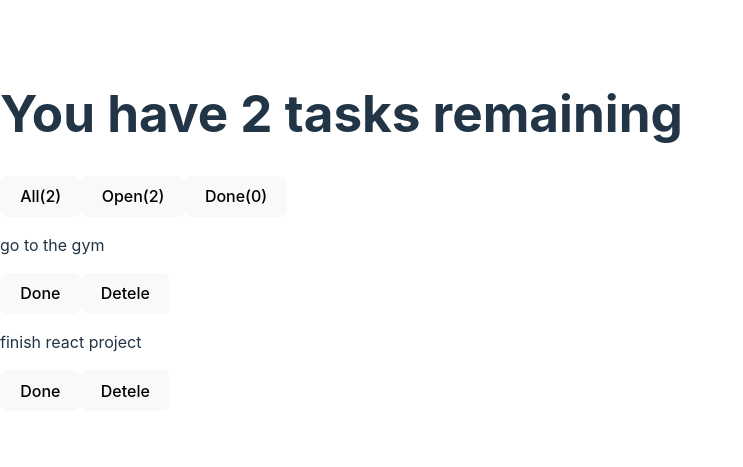
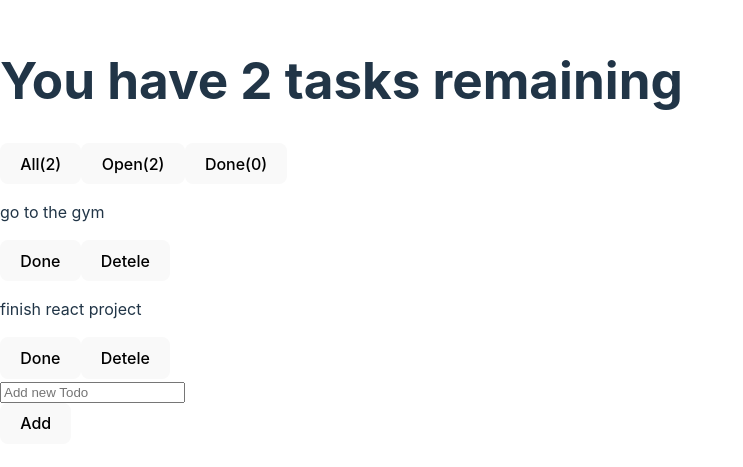
Before and after one commit to niriti-dev/todoApp, a React (Vite) app in the folder vite-project/: page / in a window 1280 px wide. Shown: the part 169-636 px from the top of the page, without its empty margins (0-743 px from the left). Built offline with nearby package versions, Linux system fonts and the light colour scheme.

Commit message:
addTodo function implemented

```diff
--- a/vite-project/src/App.jsx
+++ b/vite-project/src/App.jsx
@@ -6,6 +6,7 @@ import { v4 as uuidv4 } from 'uuid'
 import Header from './Header.jsx'
 import Navigation from './Navigation.jsx'
 import TodoList from './TodoList.jsx'
+import InputCard from './InputCard.jsx'
 
 function App() {
   const [ tab, setTab ] = useState('All')
@@ -19,27 +20,29 @@ function App() {
     ]
 
   )
+
+  // i could probably pacakge this into a object and pass this object in
   function changeTodos(idx, toDelete=false) {
-    let newTodo;
     if (toDelete) {
-      newTodo = todos.filter((todo, todoIdx) => todo.id === idx)
+      return setTodos(todos.filter((todo, todoIdx) => todo.id === idx))
     }
-    else {
-      newTodo = todos.map((todo) => (todo.id === idx)? ({...todo, isComplete:true}): (todo)  )
+    else{
+      return setTodos(todos.map((todo) => (todo.id === idx)? ({...todo, isComplete:true}): (todo)  ))
     }
-    console.log(newTodo)
-    setTodos(newTodo)
 
+  }
+
+  function addNewTodo(newText) {
+    return setTodos([...todos, {id: uuidv4(), input: newText, isComplete: false}])
   }
 
 
   return (
     <>
-
-     <Header todos={todos} tab={tab}/>
-     <Navigation todos={todos} changeTab={setTab}/>
-     <TodoList currTab = {tab} todos={todos} changeTodos = {changeTodos}/>
-
+      <Header todos={todos} tab={tab}/>
+      <Navigation todos={todos} changeTab={setTab}/>
+      <TodoList currTab = {tab} todos={todos} changeTodos = {changeTodos}/>
+      <InputCard addNewTodo={addNewTodo}/>
     </>
   )
 }
--- a/vite-project/src/InputCard.jsx
+++ b/vite-project/src/InputCard.jsx
@@ -1,15 +1,23 @@
 
-function InputCard() {
+function InputCard(props) {
+    const { addTodo } = props
+
     return(
+        <>
         <div>
             <input type="text"
+            placeholder="Add new Todo"
+            />
+        </div>
 
-            />
+        <div>
+            <button>Add</button>
+        </div>
 
-
-
-        </div>
+        </>
 
 
     )
 }
+
+export default InputCard
```
